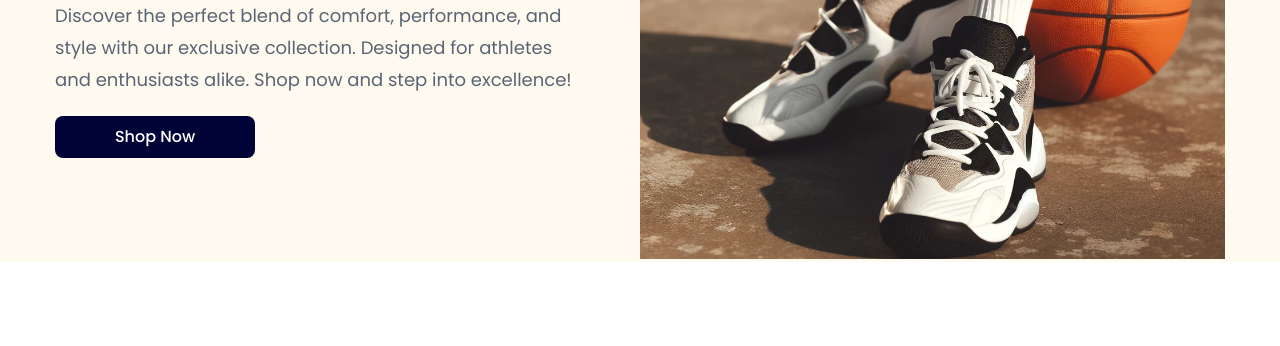
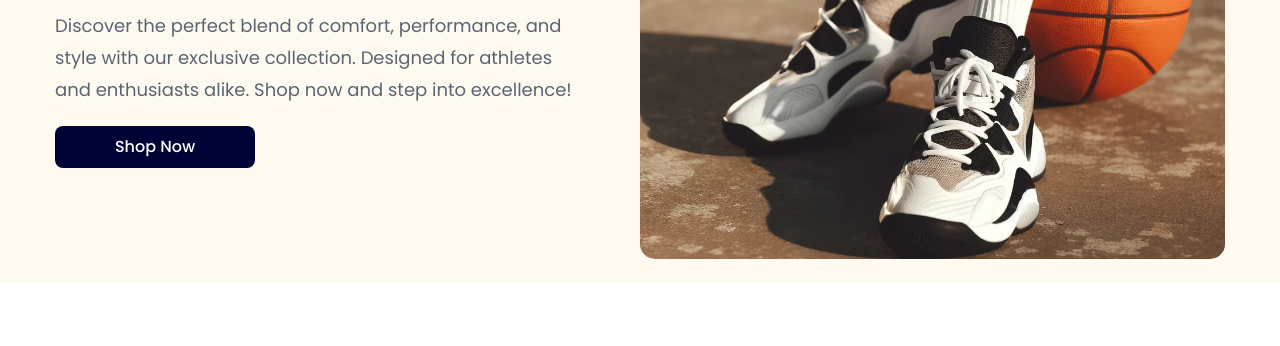
Before and after one commit to sonTungN/sneaker-shop, a website: page index.html in a window 1280 px wide. Shown: the part 396-742 px from the top of the page. Drawn offline with Linux system fonts and the light colour scheme.

Commit message:
fix(ui): Add margin-bottom to hero

```diff
--- a/assets/styles/styles.css
+++ b/assets/styles/styles.css
@@ -132,9 +132,11 @@ a {
 }
 
 .hero-wrap .hero {
+  margin-bottom: 20px;
   width: 100%;
   height: 500px;
   object-fit: cover;
+  border-radius: 15px;
 }
 
 /* BRAND */
```
